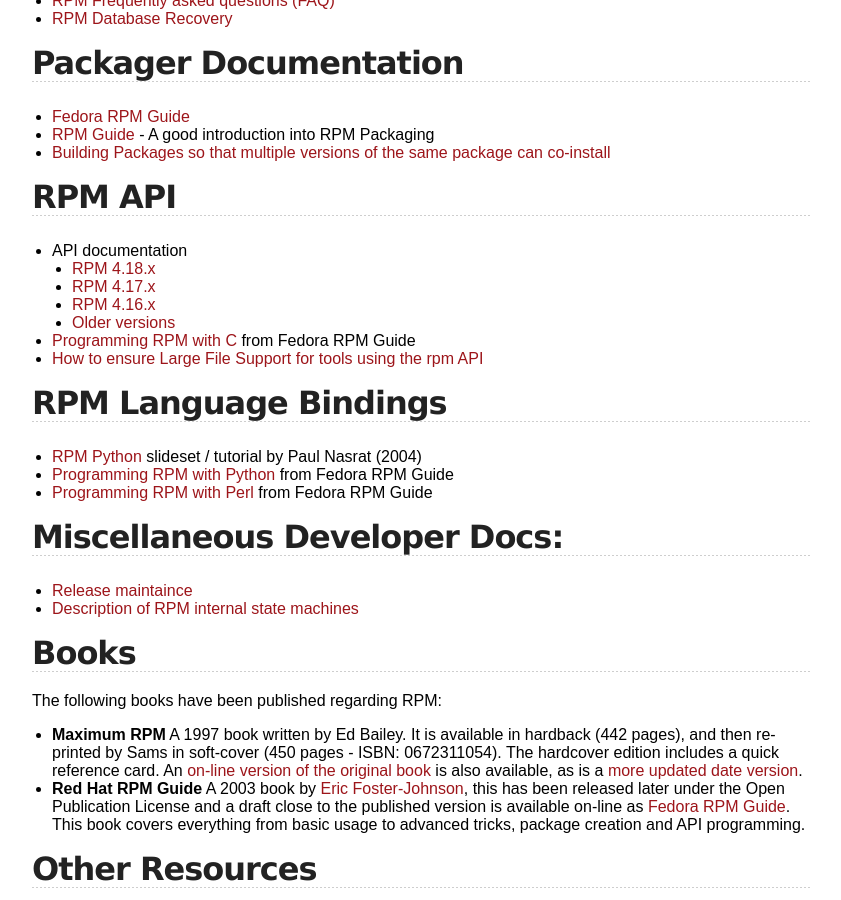
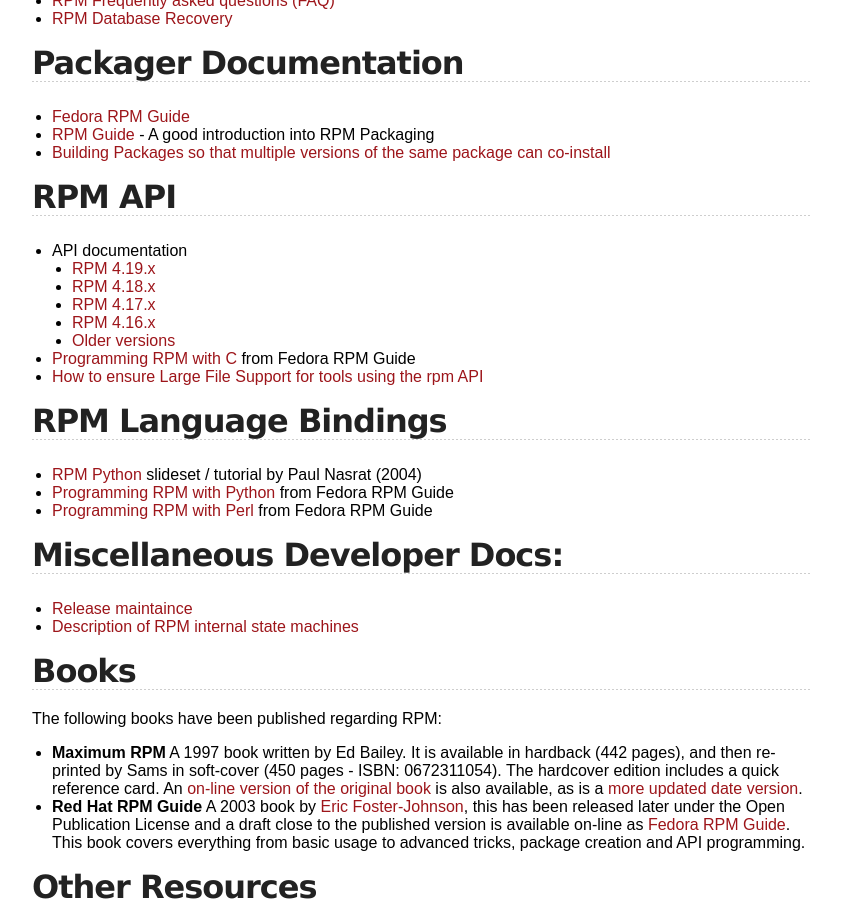
Before and after one commit to rpm-software-management/rpm-web, a Jekyll site: the page built from documentation.md, in a window 1280 px wide and 900 px high, scrolled down 462 px. Shown: the whole window, without its empty margins (218-1059 px from the left). Built offline with Jekyll 4.4.1, drawn with Linux system fonts in a browser that asks for light colours.

Commit message:
Advertize 4.19 API

```diff
--- a/documentation.md
+++ b/documentation.md
@@ -20,6 +20,7 @@ This page attempts to track the various relevant documentation that exists for R
 
 ## RPM API
 * API documentation
+  * [RPM 4.19.x](https://ftp.osuosl.org/pub/rpm/api/4.19.0/)
   * [RPM 4.18.x](https://ftp.osuosl.org/pub/rpm/api/4.18.0/)
   * [RPM 4.17.x](https://ftp.osuosl.org/pub/rpm/api/4.17.0/)
   * [RPM 4.16.x](https://ftp.osuosl.org/pub/rpm/api/4.16.1/)
```
